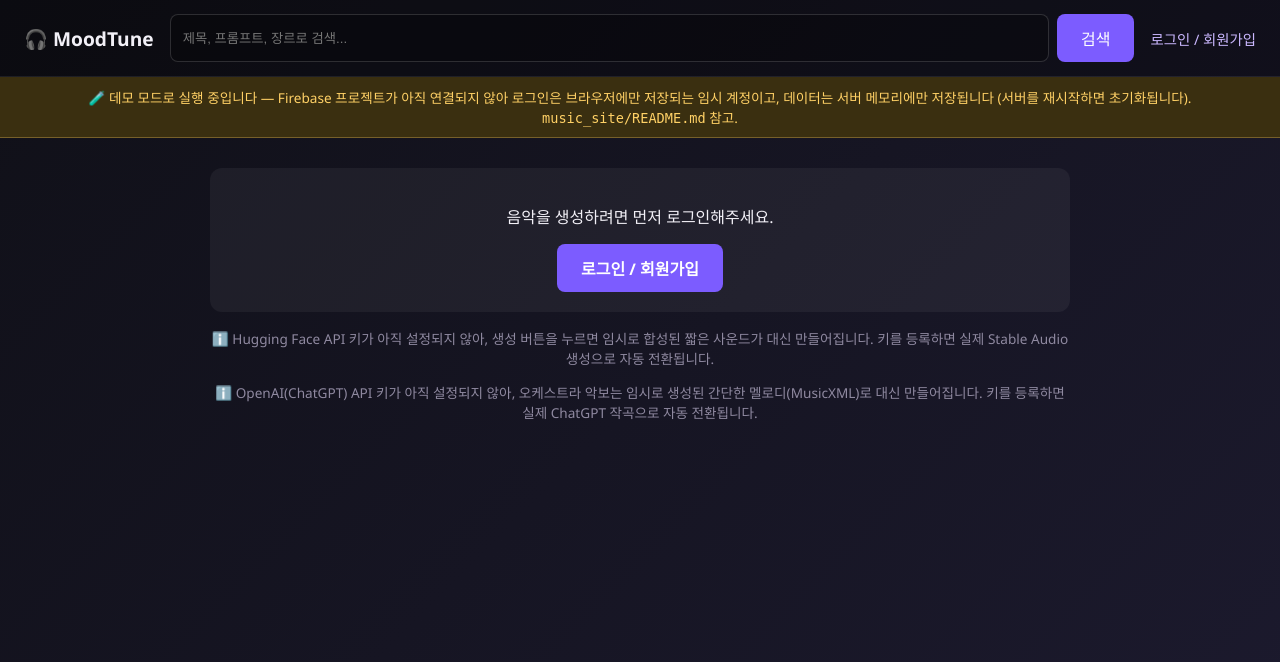
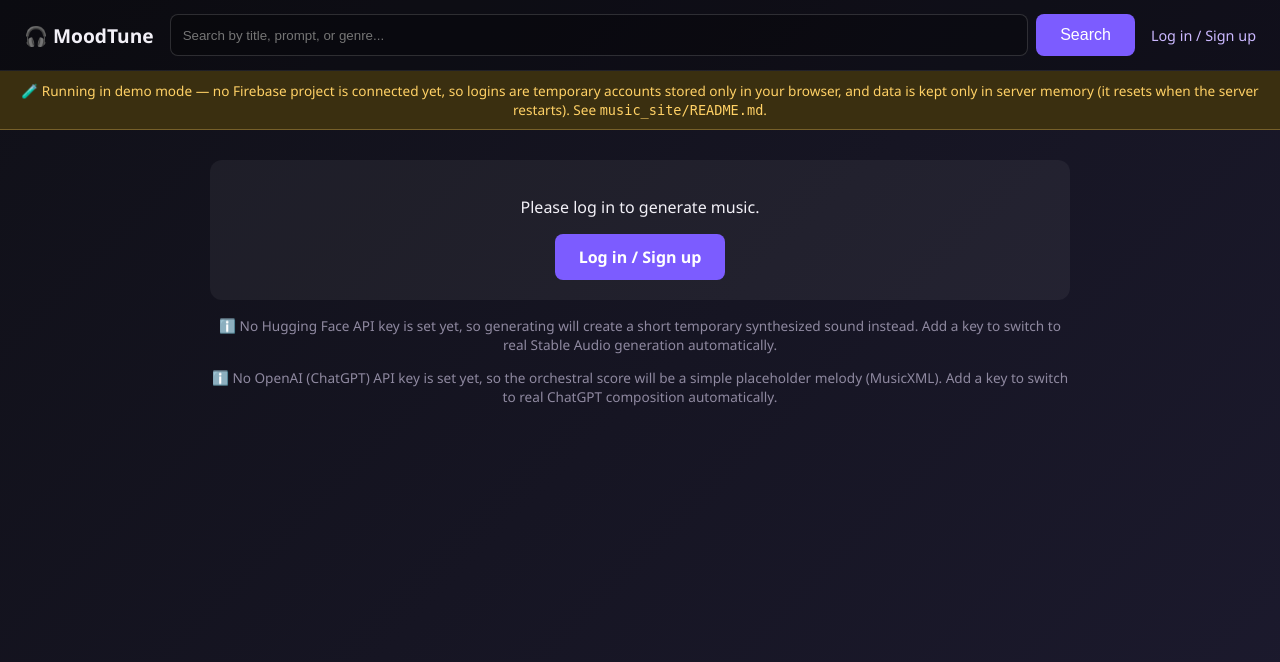
Before and after one commit to chipsforlife/b, a Flask app: page /new in a window 1280 px wide. Shown: the top 662 px of the page. Run offline with Flask 3, Linux system fonts and the light colour scheme.

Commit message:
Translate MoodTune UI to English
Translate all user-facing text (templates, JS messages, API error
messages, mood/tempo labels) from Korean to English and set the page
language to en.

Co-Authored-By: Claude Opus 5.5 <noreply@anthropic.com>
Claude-Session: https://claude.ai/code/session_01Jz1U6CtPCP4y5fBmxTxj3r

```diff
--- a/music_site/app.py
+++ b/music_site/app.py
@@ -47,24 +47,24 @@ GENRE_PRESETS = ["Lo-fi", "Ambient", "Piano", "Orchestral", "Synthwave", "Cinema
 # the new-post page. Each also drives the local placeholder score (scale +
 # tempo + dynamic) when OPENAI_API_KEY isn't configured yet.
 MOOD_PRESETS = [
-    {"value": "Happy", "label": "밝고 경쾌하게"},
-    {"value": "Sad", "label": "슬프고 잔잔하게"},
-    {"value": "Epic", "label": "웅장하고 영웅적으로"},
-    {"value": "Mysterious", "label": "신비롭게"},
-    {"value": "Peaceful", "label": "평화롭게"},
-    {"value": "Tense", "label": "긴장감 있게"},
-    {"value": "Triumphant", "label": "승리에 찬 팡파르처럼"},
-    {"value": "Melancholic", "label": "애수 어린"},
-    {"value": "Playful", "label": "장난스럽게"},
-    {"value": "Dark", "label": "어둡고 무겁게"},
+    {"value": "Happy", "label": "Bright & upbeat"},
+    {"value": "Sad", "label": "Sad & gentle"},
+    {"value": "Epic", "label": "Epic & heroic"},
+    {"value": "Mysterious", "label": "Mysterious"},
+    {"value": "Peaceful", "label": "Peaceful"},
+    {"value": "Tense", "label": "Tense"},
+    {"value": "Triumphant", "label": "Triumphant fanfare"},
+    {"value": "Melancholic", "label": "Melancholic"},
+    {"value": "Playful", "label": "Playful"},
+    {"value": "Dark", "label": "Dark & heavy"},
 ]
 MOOD_VALUES = {m["value"] for m in MOOD_PRESETS}
 MOOD_LABELS = {m["value"]: m["label"] for m in MOOD_PRESETS}
 
 TEMPO_PRESETS = [
-    {"value": "Slow", "label": "느리게", "bpm": 66},
-    {"value": "Moderate", "label": "보통", "bpm": 100},
-    {"value": "Fast", "label": "빠르게", "bpm": 138},
+    {"value": "Slow", "label": "Slow", "bpm": 66},
+    {"value": "Moderate", "label": "Moderate", "bpm": 100},
+    {"value": "Fast", "label": "Fast", "bpm": 138},
 ]
 TEMPO_BPM = {t["value"]: t["bpm"] for t in TEMPO_PRESETS}
 TEMPO_LABELS = {t["value"]: t["label"] for t in TEMPO_PRESETS}
@@ -222,7 +222,7 @@ def get_current_user():
         return {
             "uid": payload.get("uid", "demo"),
             "email": payload.get("email", ""),
-            "name": payload.get("displayName") or payload.get("email", "익명"),
+            "name": payload.get("displayName") or payload.get("email", "Anonymous"),
         }
 
     try:
@@ -232,7 +232,7 @@ def get_current_user():
     return {
         "uid": decoded.get("uid"),
         "email": decoded.get("email", ""),
-        "name": decoded.get("name") or decoded.get("email", "익명"),
+        "name": decoded.get("name") or decoded.get("email", "Anonymous"),
     }
 
 
@@ -256,7 +256,7 @@ def serialize_post(data):
         "tempo": data.get("tempo"),
         "score_url": data.get("score_url"),
         "is_demo_score": data.get("is_demo_score", False),
-        "author_name": data.get("author_name", "익명"),
+        "author_name": data.get("author_name", "Anonymous"),
         "author_uid": data.get("author_uid"),
         "comment_count": data.get("comment_count", 0),
         "created_at": created_at.isoformat() if hasattr(created_at, "isoformat") else None,
@@ -268,7 +268,7 @@ def serialize_comment(data):
     return {
         "id": data["id"],
         "text": data.get("text", ""),
-        "author_name": data.get("author_name", "익명"),
+        "author_name": data.get("author_name", "Anonymous"),
         "author_uid": data.get("author_uid"),
         "created_at": created_at.isoformat() if hasattr(created_at, "isoformat") else None,
     }
@@ -347,7 +347,7 @@ def generate_audio(prompt, genre, duration):
     try:
         response = requests.post(endpoint, headers=headers, json=payload, timeout=180)
     except requests.RequestException as exc:
-        raise RuntimeError(f"음악 생성 서버 호출에 실패했습니다: {exc}") from exc
+        raise RuntimeError(f"Failed to reach the music generation server: {exc}") from exc
 
     content_type = response.headers.get("Content-Type", "")
     if response.status_code != 200 or not content_type.startswith("audio"):
@@ -357,7 +357,7 @@ def generate_audio(prompt, genre, duration):
             message = error_json.get("error") or error_json.get("message")
         except ValueError:
             pass
-        raise RuntimeError(message or f"음악 생성에 실패했습니다 (status {response.status_code}).")
+        raise RuntimeError(message or f"Music generation failed (status {response.status_code}).")
 
     return response.content, content_type or "audio/wav", False
 
@@ -496,16 +496,16 @@ def generate_musicxml(prompt, mood, tempo_label, genre, title):
             temperature=0.8,
         )
     except OpenAIError as exc:
-        raise RuntimeError(f"악보 생성(ChatGPT) 호출에 실패했습니다: {exc}") from exc
+        raise RuntimeError(f"Score generation (ChatGPT) request failed: {exc}") from exc
 
     xml_text = _strip_code_fence(response.choices[0].message.content or "")
     if not xml_text:
-        raise RuntimeError("ChatGPT가 빈 응답을 반환했습니다.")
+        raise RuntimeError("ChatGPT returned an empty response.")
 
     try:
         ET.fromstring(xml_text.encode("utf-8"))
     except ET.ParseError as exc:
-        raise RuntimeError(f"ChatGPT가 생성한 악보(MusicXML)가 올바르지 않습니다: {exc}") from exc
+        raise RuntimeError(f"The score (MusicXML) generated by ChatGPT is invalid: {exc}") from exc
 
     return xml_text, False
 
@@ -574,7 +574,7 @@ def post_detail(post_id):
 def create_post_route():
     user = get_current_user()
     if not user:
-        return jsonify_error(401, "로그인이 필요합니다.")
+        return jsonify_error(401, "You need to log in.")
 
     data = request.get_json(silent=True) or {}
     title = (data.get("title") or "").strip()
@@ -589,15 +589,15 @@ def create_post_route():
     duration = max(MIN_DURATION, min(MAX_DURATION, duration))
 
     if not title:
-        return jsonify_error(400, "제목을 입력해주세요.")
+        return jsonify_error(400, "Please enter a title.")
     if len(title) > 100:
-        return jsonify_error(400, "제목은 100자 이내로 입력해주세요.")
+        return jsonify_error(400, "Title must be 100 characters or fewer.")
     if not prompt:
-        return jsonify_error(400, "프롬프트를 입력해주세요.")
+        return jsonify_error(400, "Please enter a prompt.")
     if len(prompt) > 500:
-        return jsonify_error(400, "프롬프트는 500자 이내로 입력해주세요.")
+        return jsonify_error(400, "Prompt must be 500 characters or fewer.")
     if mood not in MOOD_VALUES:
-        return jsonify_error(400, "무드를 선택해주세요.")
+        return jsonify_error(400, "Please choose a mood.")
     if tempo not in TEMPO_BPM:
         tempo = DEFAULT_TEMPO
 
@@ -646,17 +646,17 @@ def create_post_route():
 def add_comment_route(post_id):
     user = get_current_user()
     if not user:
-        return jsonify_error(401, "로그인이 필요합니다.")
+        return jsonify_error(401, "You need to log in.")
 
     if not get_post(post_id):
-        return jsonify_error(404, "게시글을 찾을 수 없습니다.")
+        return jsonify_error(404, "Post not found.")
 
     data = request.get_json(silent=True) or {}
     text = (data.get("text") or "").strip()
     if not text:
-        return jsonify_error(400, "댓글 내용을 입력해주세요.")
+        return jsonify_error(400, "Please enter a comment.")
     if len(text) > 300:
-        return jsonify_error(400, "댓글은 300자 이내로 입력해주세요.")
+        return jsonify_error(400, "Comment must be 300 characters or fewer.")
 
     comment_id = add_comment(post_id, {
         "text": text,
--- a/music_site/static/js/auth.js
+++ b/music_site/static/js/auth.js
@@ -8,16 +8,16 @@ function renderNav(user) {
     if (user) {
         const name = document.createElement("span");
         name.className = "nav-username";
-        name.textContent = user.displayName || user.email || "사용자";
+        name.textContent = user.displayName || user.email || "User";
 
         const newPostLink = document.createElement("a");
         newPostLink.href = "/new";
         newPostLink.className = "nav-link";
-        newPostLink.textContent = "새 글쓰기";
+        newPostLink.textContent = "New post";
 
         const logoutBtn = document.createElement("button");
         logoutBtn.className = "nav-btn";
-        logoutBtn.textContent = "로그아웃";
+        logoutBtn.textContent = "Log out";
         logoutBtn.addEventListener("click", async () => {
             await window.moodtune.signOut(window.moodtune.auth);
             window.location.href = "/";
@@ -28,7 +28,7 @@ function renderNav(user) {
         const loginLink = document.createElement("a");
         loginLink.href = "/login";
         loginLink.className = "nav-link";
-        loginLink.textContent = "로그인 / 회원가입";
+        loginLink.textContent = "Log in / Sign up";
         navAuth.append(loginLink);
     }
 }
--- a/music_site/static/js/firebase-init.js
+++ b/music_site/static/js/firebase-init.js
@@ -127,9 +127,9 @@ async function setup() {
         };
     } else {
         console.warn(
-            "[MoodTune] Firebase가 아직 설정되지 않아 데모 모드(로컬 임시 로그인)로 동작합니다. " +
-            "static/js/firebase-config.example.js 를 firebase-config.js 로 복사한 뒤 " +
-            "실제 Firebase 프로젝트 값을 채우면 실제 로그인으로 전환됩니다."
+            "[MoodTune] Firebase is not configured yet, so running in demo mode (temporary local login). " +
+            "Copy static/js/firebase-config.example.js to firebase-config.js and " +
+            "fill in your real Firebase project values to switch to real login."
         );
         moodtuneAuth = createDemoAuth();
     }
--- a/music_site/static/js/new_post.js
+++ b/music_site/static/js/new_post.js
@@ -57,19 +57,19 @@ form.addEventListener("submit", async (event) => {
 
     const idToken = await window.moodtune.getIdToken();
     if (!idToken) {
-        setStatus("로그인이 필요합니다.", true);
+        setStatus("You need to log in.", true);
         return;
     }
 
     if (!moodSelect.value) {
-        setStatus("오케스트라 악보의 무드를 선택해주세요.", true);
+        setStatus("Please choose a mood for the orchestral score.", true);
         moodSelect.focus();
         return;
     }
 
     generateBtn.disabled = true;
-    generateBtn.textContent = "생성 중...";
-    setStatus("AI가 음악과 악보를 만들고 있어요 — 최대 1~2분 정도 걸릴 수 있습니다.");
+    generateBtn.textContent = "Generating...";
+    setStatus("AI is composing your music and score — this can take up to 1–2 minutes.");
     previewEl.classList.add("hidden");
 
     try {
@@ -91,7 +91,7 @@ form.addEventListener("submit", async (event) => {
 
         const data = await response.json();
         if (!response.ok) {
-            throw new Error(data.error || "음악 생성에 실패했습니다.");
+            throw new Error(data.error || "Music generation failed.");
         }
 
         setStatus("");
@@ -101,9 +101,9 @@ form.addEventListener("submit", async (event) => {
             window.location.href = `/post/${data.id}`;
         }, 1500);
     } catch (error) {
-        setStatus(`오류: ${error.message}`, true);
+        setStatus(`Error: ${error.message}`, true);
     } finally {
         generateBtn.disabled = false;
-        generateBtn.textContent = "🎵 음악 + 악보 생성하기";
+        generateBtn.textContent = "🎵 Generate music + score";
     }
 });
--- a/music_site/templates/base.html
+++ b/music_site/templates/base.html
@@ -1,5 +1,5 @@
 <!DOCTYPE html>
-<html lang="ko">
+<html lang="en">
 <head>
     <meta charset="UTF-8">
     <meta name="viewport" content="width=device-width, initial-scale=1.0">
@@ -10,8 +10,8 @@
     <header class="topbar">
         <a class="brand" href="{{ url_for('index') }}">🎧 MoodTune</a>
         <form class="search-form" action="{{ url_for('index') }}" method="GET">
-            <input type="text" name="q" placeholder="제목, 프롬프트, 장르로 검색..." value="{{ query|default('') }}">
-            <button type="submit">검색</button>
+            <input type="text" name="q" placeholder="Search by title, prompt, or genre..." value="{{ query|default('') }}">
+            <button type="submit">Search</button>
         </form>
         <nav class="nav-auth" id="nav-auth">
             <!-- filled in by auth.js depending on login state -->
@@ -20,9 +20,9 @@
 
     {% if demo_mode %}
     <div class="demo-banner">
-        🧪 데모 모드로 실행 중입니다 — Firebase 프로젝트가 아직 연결되지 않아 로그인은
-        브라우저에만 저장되는 임시 계정이고, 데이터는 서버 메모리에만 저장됩니다
-        (서버를 재시작하면 초기화됩니다). <code>music_site/README.md</code> 참고.
+        🧪 Running in demo mode — no Firebase project is connected yet, so logins are temporary
+        accounts stored only in your browser, and data is kept only in server memory
+        (it resets when the server restarts). See <code>music_site/README.md</code>.
     </div>
     {% endif %}
 
--- a/music_site/templates/new_post.html
+++ b/music_site/templates/new_post.html
@@ -1,72 +1,72 @@
 {% extends "base.html" %}
-{% block title %}새 음악 만들기 · MoodTune{% endblock %}
+{% block title %}Create new music · MoodTune{% endblock %}
 {% block content %}
 <div id="login-required" class="notice hidden">
-    <p>음악을 생성하려면 먼저 로그인해주세요.</p>
-    <a class="cta-btn" href="{{ url_for('login_page') }}">로그인 / 회원가입</a>
+    <p>Please log in to generate music.</p>
+    <a class="cta-btn" href="{{ url_for('login_page') }}">Log in / Sign up</a>
 </div>
 
 {% if not hf_configured %}
 <p class="hint" style="text-align:center; margin-bottom: 8px;">
-    ℹ️ Hugging Face API 키가 아직 설정되지 않아, 생성 버튼을 누르면 임시로 합성된 짧은
-    사운드가 대신 만들어집니다. 키를 등록하면 실제 Stable Audio 생성으로 자동 전환됩니다.
+    ℹ️ No Hugging Face API key is set yet, so generating will create a short temporary
+    synthesized sound instead. Add a key to switch to real Stable Audio generation automatically.
 </p>
 {% endif %}
 {% if not openai_configured %}
 <p class="hint" style="text-align:center; margin-bottom: 16px;">
-    ℹ️ OpenAI(ChatGPT) API 키가 아직 설정되지 않아, 오케스트라 악보는 임시로 생성된 간단한
-    멜로디(MusicXML)로 대신 만들어집니다. 키를 등록하면 실제 ChatGPT 작곡으로 자동 전환됩니다.
+    ℹ️ No OpenAI (ChatGPT) API key is set yet, so the orchestral score will be a simple placeholder
+    melody (MusicXML). Add a key to switch to real ChatGPT composition automatically.
 </p>
 {% endif %}
 
 <form id="generate-form" class="generate-form hidden">
-    <label for="title">게시글 제목</label>
-    <input type="text" id="title" name="title" placeholder="예: 비 오는 날의 로파이" required maxlength="100">
+    <label for="title">Post title</label>
+    <input type="text" id="title" name="title" placeholder="e.g. Rainy day lo-fi" required maxlength="100">
 
-    <label for="prompt">프롬프트</label>
-    <textarea id="prompt" name="prompt" placeholder="어떤 분위기의 음악을 원하시나요? 예: 비 오는 날 카페에서 듣는 잔잔한 로파이 재즈"
+    <label for="prompt">Prompt</label>
+    <textarea id="prompt" name="prompt" placeholder="What kind of music do you want? e.g. Calm lo-fi jazz for a rainy day at a café"
         required maxlength="500"></textarea>
 
-    <label>장르 (선택)</label>
+    <label>Genre (optional)</label>
     <div class="style-presets" id="genre-presets">
-        <button type="button" class="style-btn active" data-genre="">선택 안 함</button>
+        <button type="button" class="style-btn active" data-genre="">None</button>
         {% for genre in genres %}
         <button type="button" class="style-btn" data-genre="{{ genre }}">{{ genre }}</button>
         {% endfor %}
     </div>
 
-    <label for="duration">길이: <span id="duration-value">{{ default_duration }}</span>초</label>
+    <label for="duration">Length: <span id="duration-value">{{ default_duration }}</span>s</label>
     <input type="range" id="duration" name="duration" min="{{ min_duration }}" max="{{ max_duration }}"
         value="{{ default_duration }}">
 
     <hr class="section-divider">
 
-    <label for="mood">오케스트라 악보 무드 (필수)</label>
+    <label for="mood">Orchestral score mood (required)</label>
     <select id="mood" name="mood" required>
-        <option value="" disabled selected>무드를 선택해주세요</option>
+        <option value="" disabled selected>Choose a mood</option>
         {% for mood in moods %}
         <option value="{{ mood.value }}">{{ mood.label }}</option>
         {% endfor %}
     </select>
 
-    <label>템포</label>
+    <label>Tempo</label>
     <div class="style-presets" id="tempo-presets">
         {% for tempo in tempos %}
         <button type="button" class="style-btn{% if tempo.value == default_tempo %} active{% endif %}"
             data-tempo="{{ tempo.value }}">{{ tempo.label }}</button>
         {% endfor %}
     </div>
-    <p class="hint">선택한 무드와 템포로 ChatGPT가 오케스트라 악보(MusicXML)도 함께 만들어줍니다.</p>
+    <p class="hint">ChatGPT will also compose an orchestral score (MusicXML) using the mood and tempo you pick.</p>
 
-    <button type="submit" id="generate-btn">🎵 음악 + 악보 생성하기</button>
+    <button type="submit" id="generate-btn">🎵 Generate music + score</button>
 </form>
 
 <p id="status" class="status"></p>
 
 <div id="preview" class="preview hidden">
-    <h3>미리 듣기</h3>
+    <h3>Preview</h3>
     <audio id="preview-audio" controls></audio>
-    <p class="hint">저장이 완료되었습니다. 게시글 상세 페이지로 이동합니다...</p>
+    <p class="hint">Saved! Taking you to the post page...</p>
 </div>
 {% endblock %}
 {% block scripts %}
```
Also changed, not shown: music_site/static/js/login.js (+10 -10 lines), music_site/static/js/post_detail.js (+4 -4 lines), music_site/templates/index.html (+6 -6 lines), music_site/templates/login.html (+10 -10 lines), music_site/templates/post_detail.html (+14 -14 lines).
